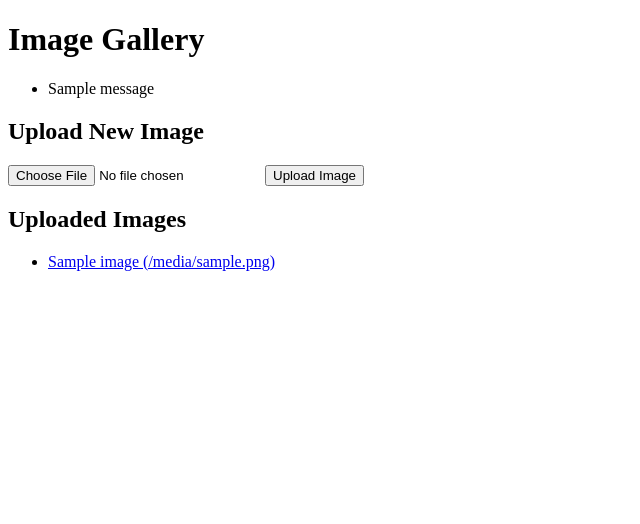
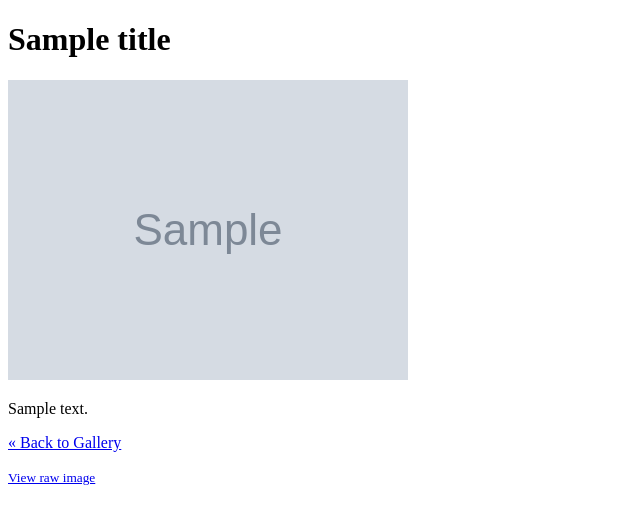
Before and after one commit to nihaanth/Project2---cloud-native-developenment, a Flask app: template templates/image_detail.html in a window 1280 px wide. Shown: the top 524 px of the page, without its empty margins (0-640 px from the left). Run offline with Flask 3, Linux system fonts and the light colour scheme; the template is opened without the code that fills it: most values are stand-ins (such as "Sample title", 1, 10 or a date in 2020); grey boxes marked "Sample" are stand-in pictures; one stand-in notice (Sample message) is shown; some libraries are stand-ins or nearby versions.

Commit message:
Update image_detail.html

```diff
--- a/templates/image_detail.html
+++ b/templates/image_detail.html
@@ -1,41 +1,20 @@
+
 <!DOCTYPE html>
 <html lang="en">
 <head>
     <meta charset="UTF-8">
     <meta name="viewport" content="width=device-width, initial-scale=1.0">
-    <title>Image Gallery</title>
+    <title>{{ title }}</title>
     </head>
 <body>
-    <div> <h1>Image Gallery</h1>
+    <div> <h1>{{ title }}</h1>
 
-        {% with messages = get_flashed_messages(with_categories=true) %}
-            {% if messages %}
-                <ul> {% for category, message in messages %}
-                    <li>{{ message }}</li>
-                {% endfor %}
-                </ul>
-            {% endif %}
-        {% endwith %}
+        <img src="{{ image_url }}" alt="{{ title }}">
 
-        <div> <h2>Upload New Image</h2>
-            <form action="{{ url_for('upload_file') }}" method="post" enctype="multipart/form-data">
-                <input type="file" name="file" accept=".png,.jpg,.jpeg,.gif" required>
-                <input type="submit" value="Upload Image">
-            </form>
-        </div>
+        <p>{{ description }}</p>
 
-        <h2>Uploaded Images</h2>
-        {% if image_data %}
-            <ul> {% for image in image_data %}
-                <li> <a href="{{ url_for('view_image_details', filename=image.filename) }}">
-                        {{ image.title | default('View Image', true) }} ({{ image.filename }})
-                    </a>
-                </li>
-                {% endfor %}
-            </ul>
-        {% else %}
-            <p>No images have been uploaded yet.</p>
-        {% endif %}
+        <a href="{{ url_for('index') }}">&laquo; Back to Gallery</a>
+         <p><small><a href="{{ url_for('get_image_file', filename=filename) }}" target="_blank">View raw image</a></small></p>
     </div>
 </body>
 </html>
```
